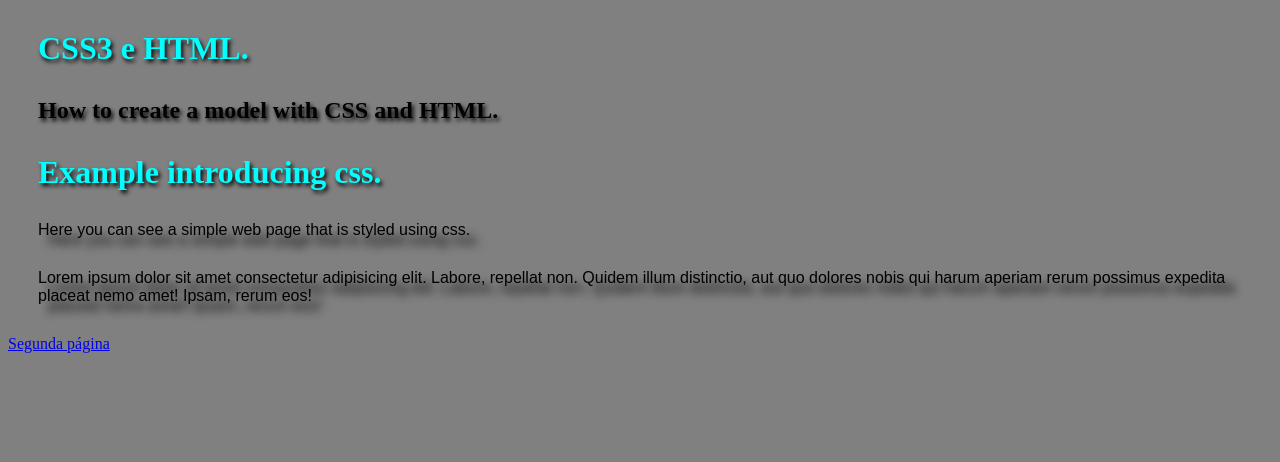
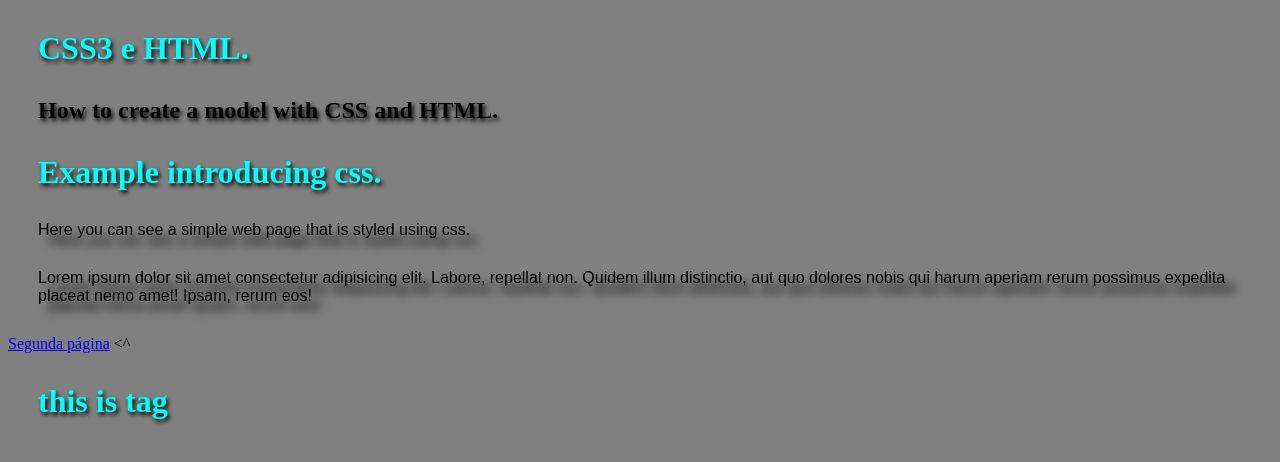
Before and after one commit to edskate/CSS3-e-HTML, a plain HTML site: page index.html in a window 1280 px wide. Drawn offline with Linux system fonts and the light colour scheme.

Commit message:
atualizado

```diff
--- a/index.html
+++ b/index.html
@@ -14,8 +14,6 @@
 <p>Here you can see a simple web page that is styled using css.</p>
 <p>Lorem ipsum dolor sit amet consectetur adipisicing elit. Labore, repellat non. Quidem illum distinctio, aut quo dolores nobis qui harum aperiam rerum possimus expedita placeat nemo amet! Ipsam, rerum eos!</p>
 <a href="segunda.html">Segunda página</a>
-
-
-
+ <^<h1>this is tag</h1>
 </body>
 </html>
```
